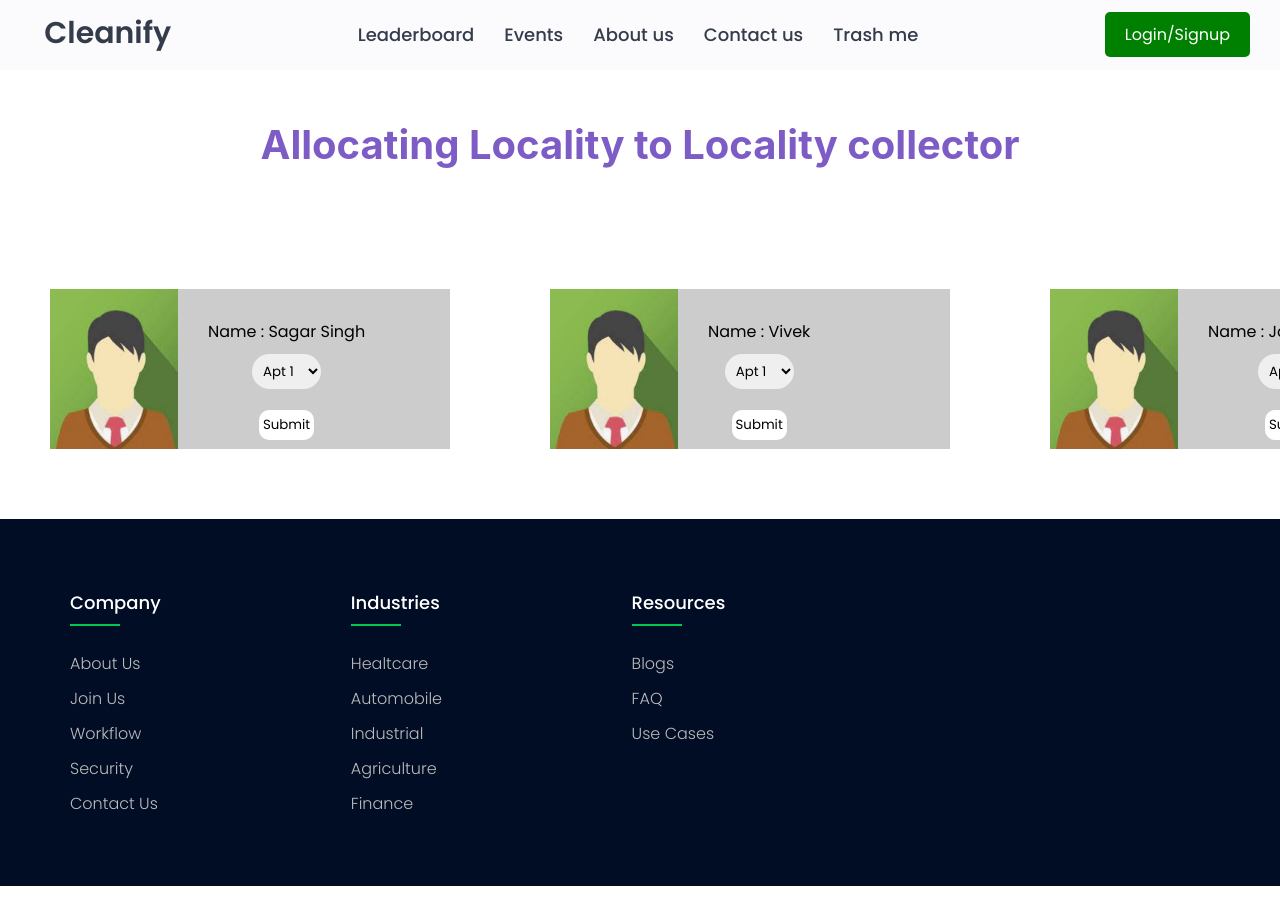
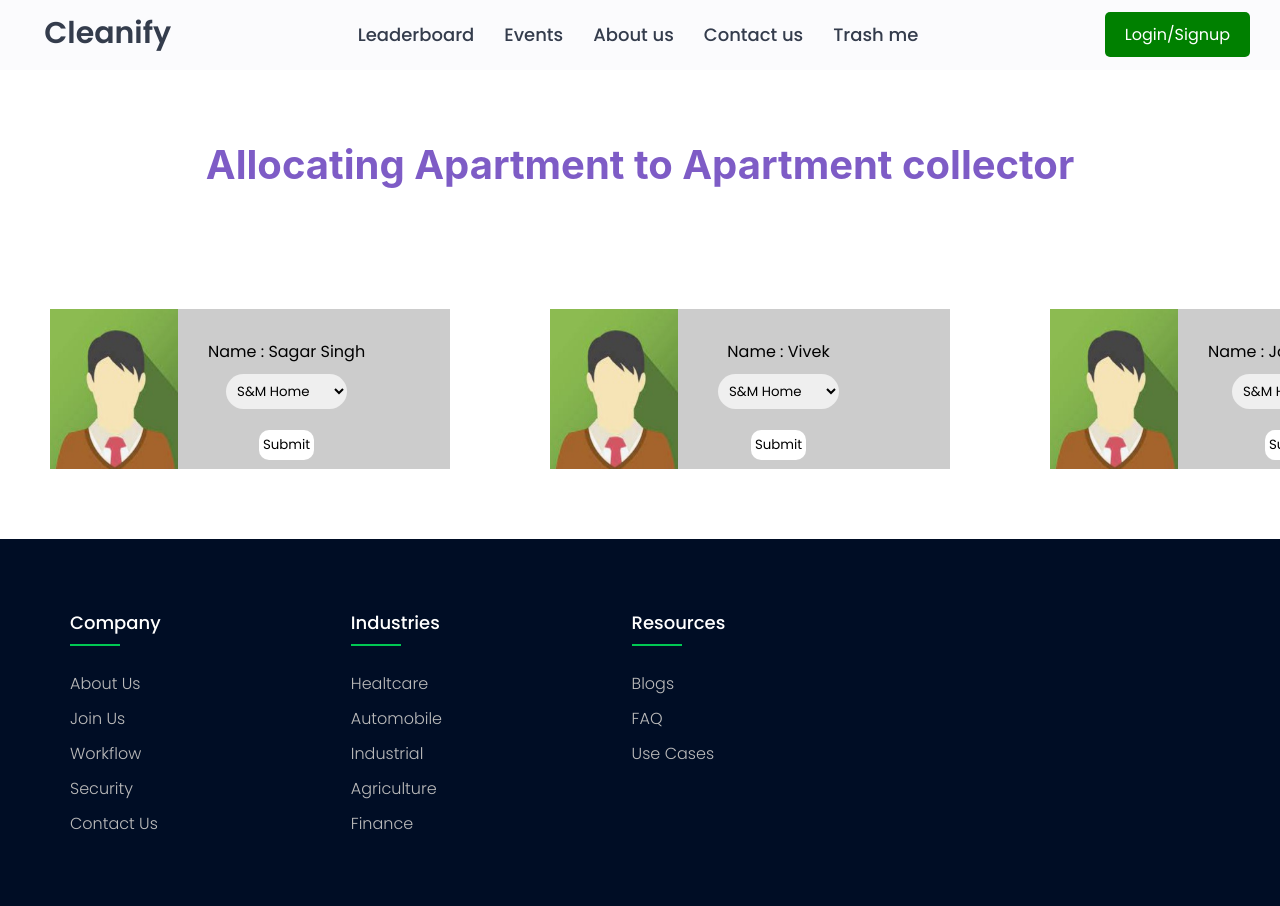
Before and after one commit to jagjeet-singh1812/Domestic_Waste_Management_, a React (Create React App) app in the folder client/: page /adminapt in a window 1280 px wide. Shown: the top 906 px of the page. Built offline with nearby package versions, Linux system fonts and the light colour scheme; a web font is replaced by a local one.

Commit message:
adminapt done

```diff
--- a/client/src/Pages/AdminApt/AdminApt.js
+++ b/client/src/Pages/AdminApt/AdminApt.js
@@ -6,17 +6,17 @@ const AdminApt = () => {
     return (
         <>
 
-            <h2 style={{ textAlign: "center", margin: 50 }}>Allocating Locality to Locality collector</h2>
+            <h2 style={{ textAlign: "center", marginTop: 70, marginBottom: 50 }}>Allocating Apartment to Apartment collector</h2>
             <div className='grid-aptc'>
                 <div className="container-aptc">
                     <img className='img-aptc' alt="building" src={avatar} />
                     <div className="heading-aptc">
                         Name : Sagar Singh
                         <select style={{ padding: 7, borderRadius: 30, margin: 10 }}>
-                            <option>Apt 1</option>
-                            <option>Apt 2</option>
-                            <option>Apt 3</option>
-                            <option>Apt 4</option>
+                            <option>S&M Home</option>
+                            <option>Sun Darshan</option>
+                            <option>Elite Tower</option>
+                            <option>Panchasheel</option>
                         </select>
                         <button className='btn-aptc'>
                             Submit
@@ -28,10 +28,10 @@ const AdminApt = () => {
                     <div className="heading-aptc">
                         Name : Vivek
                         <select style={{ padding: 7, borderRadius: 30, margin: 10 }}>
-                            <option>Apt 1</option>
-                            <option>Apt 2</option>
-                            <option>Apt 3</option>
-                            <option>Apt 4</option>
+                            <option>S&M Home</option>
+                            <option>Sun Darshan</option>
+                            <option>Elite Tower</option>
+                            <option>Panchasheel</option>
                         </select>
                         <button className='btn-aptc'>
                             Submit
@@ -43,10 +43,10 @@ const AdminApt = () => {
                     <div className="heading-aptc">
                         Name : Jagjeet Singh
                         <select style={{ padding: 7, borderRadius: 30, margin: 10 }}>
-                            <option>Apt 1</option>
-                            <option>Apt 2</option>
-                            <option>Apt 3</option>
-                            <option>Apt 4</option>
+                            <option>S&M Home</option>
+                            <option>Sun Darshan</option>
+                            <option>Elite Tower</option>
+                            <option>Panchasheel</option>
                         </select>
                         <button className='btn-aptc'>
                             Submit
```
Also changed, not shown: client/src/Pages/AdminApt/AdminApt.css (indentation only).
